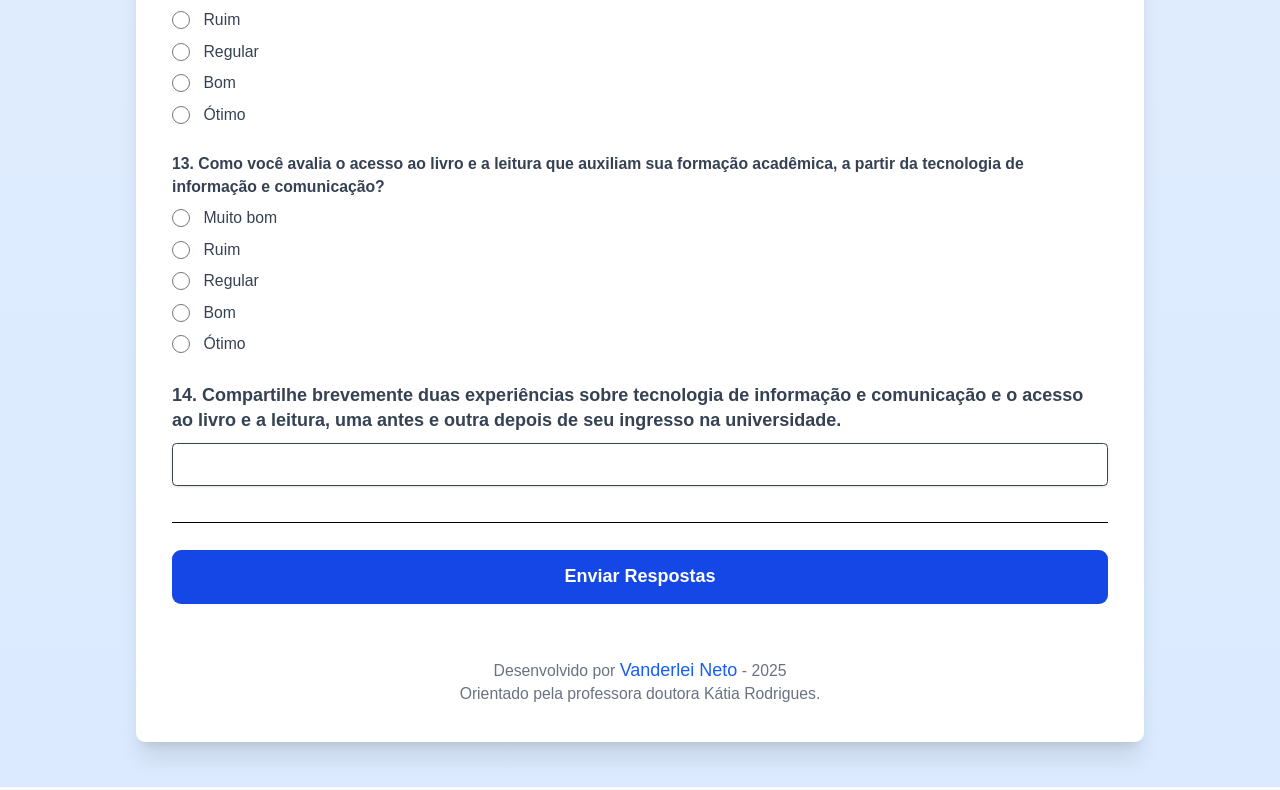
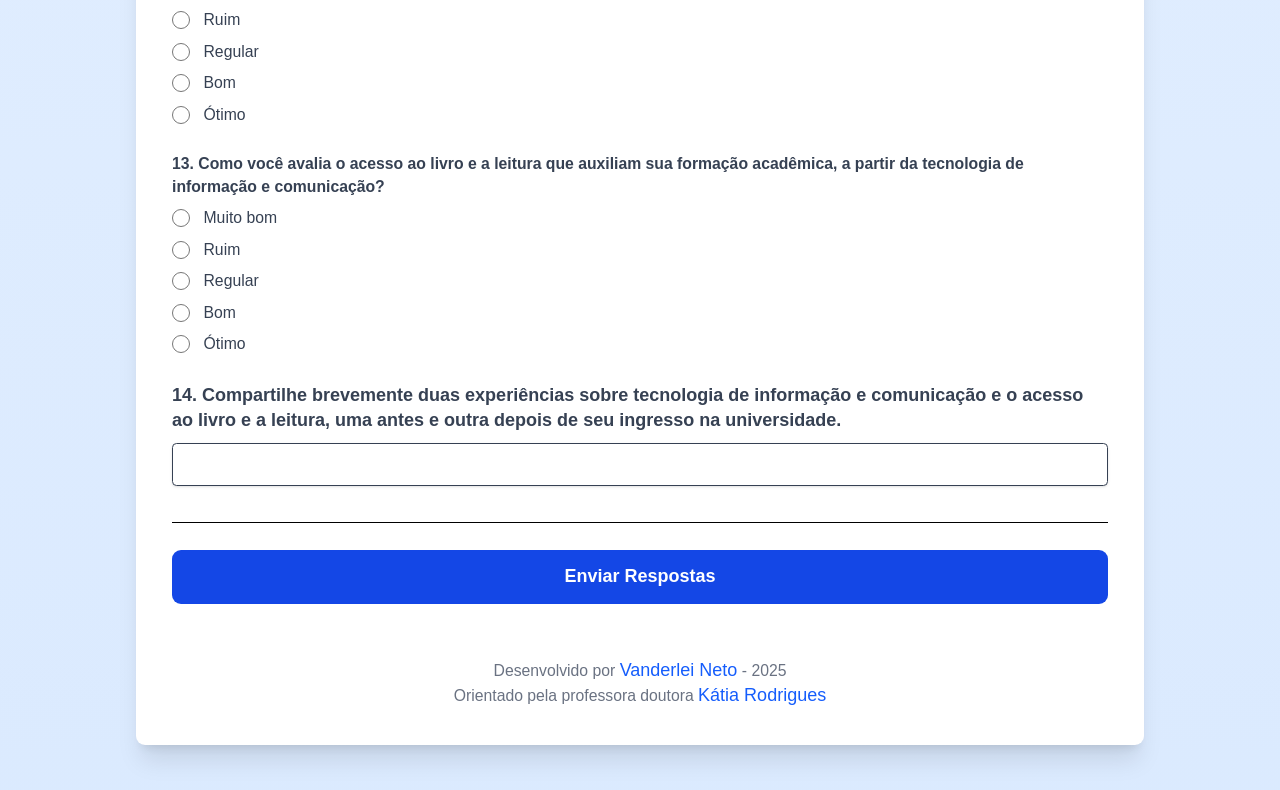
Before and after one commit to josevanderleineto/tcc-questionario, a Next.js app: page / in a window 1280 px wide. Shown: the part 3101-3891 px from the top of the page. Built offline with nearby package versions, Linux system fonts and the light colour scheme.

Commit message:
Adiciando links no footer2e

```diff
--- a/src/app/page.tsx
+++ b/src/app/page.tsx
@@ -220,9 +220,9 @@ const Home: React.FC = () => {
 
         <footer className="mt-12 text-center text-sm text-gray-500">
           <p>
-            Desenvolvido por <a href="https://www.linkedin.com/in/vanderlei-nascimento-neto-342462ba/" target="_blank" rel="noopener noreferrer" className="text-blue-600 hover:underline">Vanderlei Neto</a> - 2025
+            Desenvolvido por <a href="http://lattes.cnpq.br/2822898709875528" target="_blank" rel="noopener noreferrer" className="text-blue-600 hover:underline">Vanderlei Neto</a> - 2025
           </p>
-          <p>Orientado pela professora doutora Kátia Rodrigues.</p>
+          <p>Orientado pela professora doutora <a href=" http://lattes.cnpq.br/2274233937243548" target="_blank" rel="noopener noreferrer" className="text-blue-600 hover:underline">Kátia Rodrigues</a></p>
         </footer>
       </div>
     </div>
```
